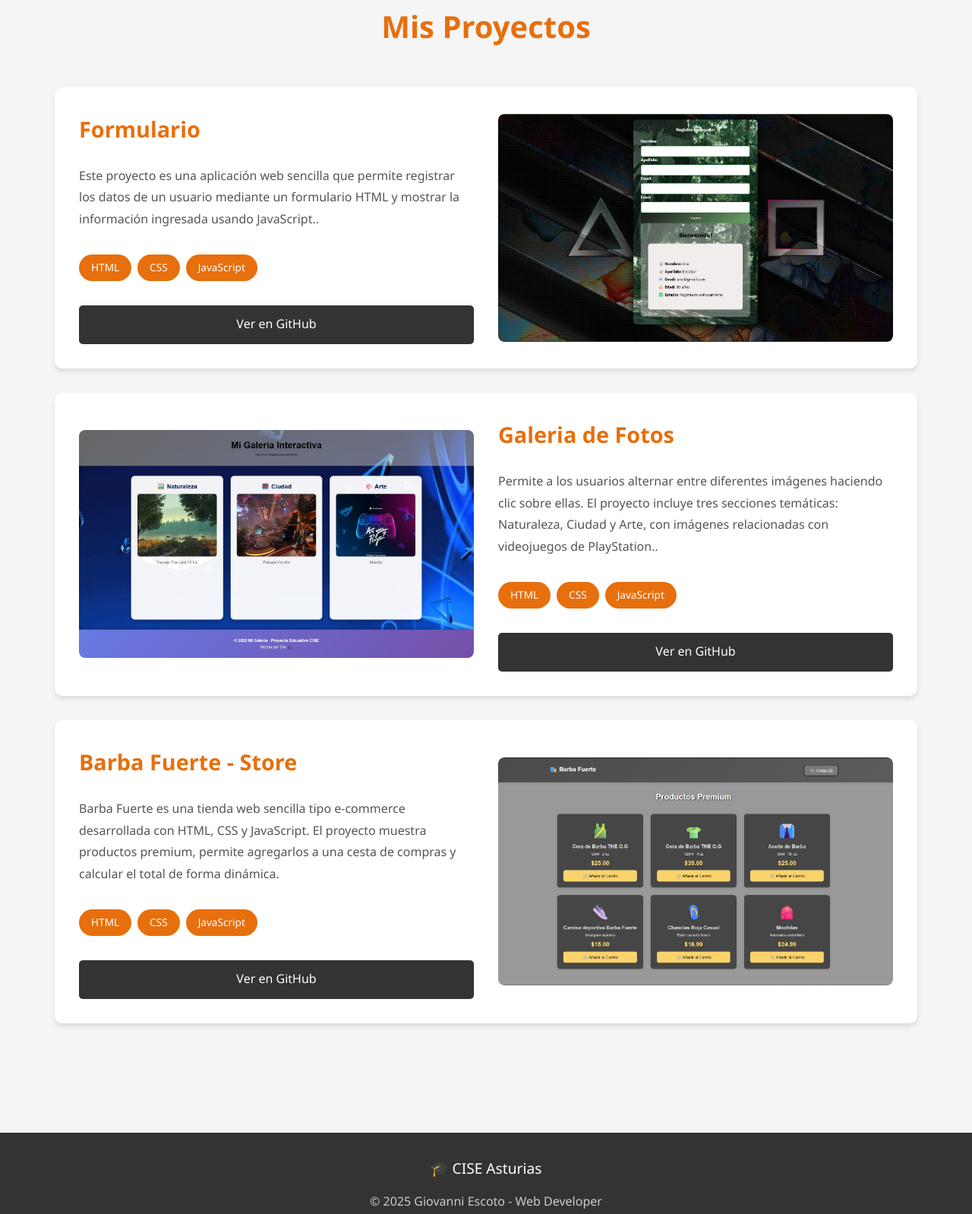
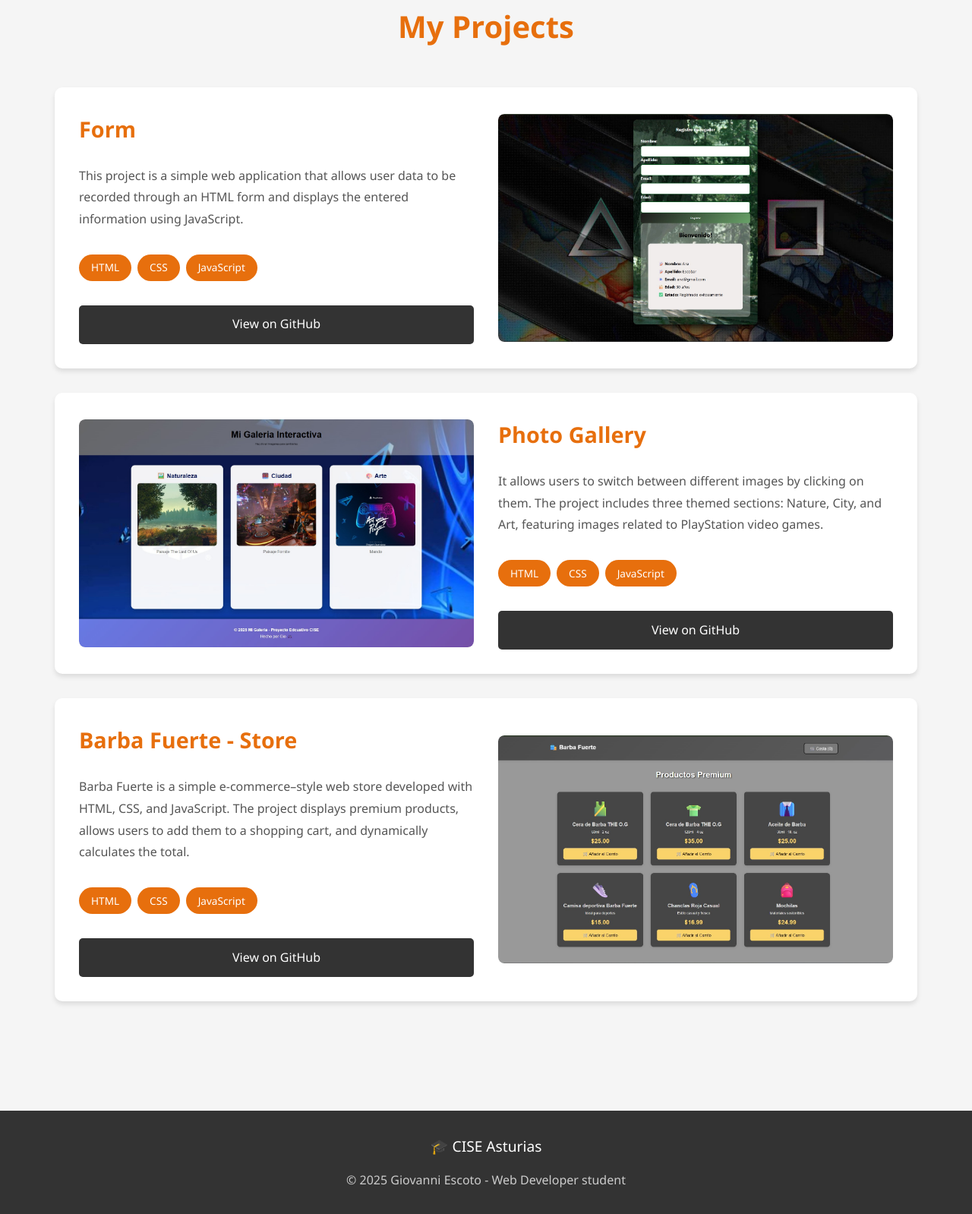
Before and after one commit to Gionator503/Portfolio, a plain HTML site: page index.html in a window 1280 px wide. Shown: the part 903-2501 px from the top of the page at 76% size. Drawn offline with Linux system fonts and the light colour scheme.

Commit message:
Translate
Translate to english

```diff
--- a/index.html
+++ b/index.html
@@ -3,7 +3,7 @@
   <head>
     <meta charset="UTF-8" />
     <meta name="viewport" content="width=device-width, initial-scale=1.0" />
-    <title>Giovanni Escoto - Web Developer</title>
+    <title>Giovanni Escoto - Web Developer student</title>
     <link rel="stylesheet" href="css/styles.css" />
   </head>
 
@@ -16,7 +16,7 @@
           ☰
         </button>
         <ul class="navigation-menu" id="navigationMenu">
-          <li><a href="#proyectos">Proyectos</a></li>
+          <li><a href="#proyectos">Projects</a></li>
           <li>
             <a href="https://github.com/Gionator503" target="_blank">GitHub</a>
           </li>
@@ -35,13 +35,13 @@
     <section class="hero-section">
       <div class="hero-content">
         <h1 class="hero-title">WEB DEVELOPER</h1>
-        <p class="hero-subtitle">Estudiante en proceso a Desarrollador Full Stack</p>
+        <p class="hero-subtitle">Student in the process of becoming a Full Stack Developer</p>
       </div>
     </section>
 
     <!-- CONTENEDOR DE PROYECTOS -->
     <div class="projects-container" id="proyectos">
-      <h2 class="projects-title">Mis Proyectos</h2>
+      <h2 class="projects-title">My Projects</h2>
 
       <!-- PROYECTO 1 -->
       <article class="project-card">
@@ -51,11 +51,9 @@
           <img src="images/FORMULARIO.jpg" alt="Formulario">
         </div>
         <div class="project-information">
-          <h3 class="project-title">Formulario</h3>
+          <h3 class="project-title">Form</h3>
           <p class="project-description">
-            Este proyecto es una aplicación web sencilla que permite registrar
-            los datos de un usuario mediante un formulario HTML y mostrar la
-            información ingresada usando JavaScript..
+            This project is a simple web application that allows user data to be recorded through an HTML form and displays the entered information using JavaScript.
           </p>
           <div class="technology-stack-list">
             <span class="technology-badge">HTML</span>
@@ -67,7 +65,7 @@
             target="_blank"
             class="button-primary"
           >
-            Ver en GitHub
+            View on GitHub
           </a>
         </div>
       </article>
@@ -79,12 +77,9 @@
           <img src="images/GALERIAINTERACTIVA.jpg" alt="Galeria-de-Fotos">
         </div>
         <div class="project-information">
-          <h3 class="project-title">Galeria de Fotos</h3>
+          <h3 class="project-title">Photo Gallery</h3>
           <p class="project-description">
-            Permite a los usuarios alternar entre diferentes imágenes haciendo
-            clic sobre ellas. El proyecto incluye tres secciones temáticas:
-            Naturaleza, Ciudad y Arte, con imágenes relacionadas con videojuegos
-            de PlayStation..
+           It allows users to switch between different images by clicking on them. The project includes three themed sections: Nature, City, and Art, featuring images related to PlayStation video games.
           </p>
           <div class="technology-stack-list">
             <span class="technology-badge">HTML</span>
@@ -96,7 +91,7 @@
             target="_blank"
             class="button-primary"
           >
-            Ver en GitHub
+            View on GitHub
           </a>
         </div>
       </article>
@@ -110,10 +105,7 @@
         <div class="project-information">
           <h3 class="project-title">Barba Fuerte - Store</h3>
           <p class="project-description">
-            Barba Fuerte es una tienda web sencilla tipo e-commerce desarrollada
-            con HTML, CSS y JavaScript. El proyecto muestra productos premium,
-            permite agregarlos a una cesta de compras y calcular el total de
-            forma dinámica.
+            Barba Fuerte is a simple e-commerce–style web store developed with HTML, CSS, and JavaScript. The project displays premium products, allows users to add them to a shopping cart, and dynamically calculates the total.
           </p>
           <div class="technology-stack-list">
             <span class="technology-badge">HTML</span>
@@ -125,7 +117,7 @@
             target="_blank"
             class="button-primary"
           >
-            Ver en GitHub
+            View on GitHub
           </a>
         </div>
       </article>
@@ -137,7 +129,7 @@
         <div>🎓 CISE Asturias</div>
       </div>
       <p class="footer-copyright">
-        &copy; 2025 Giovanni Escoto - Web Developer
+        &copy; 2025 Giovanni Escoto - Web Developer student
       </p>
     </footer>
 
```
Also changed, not shown: 1 other file.
